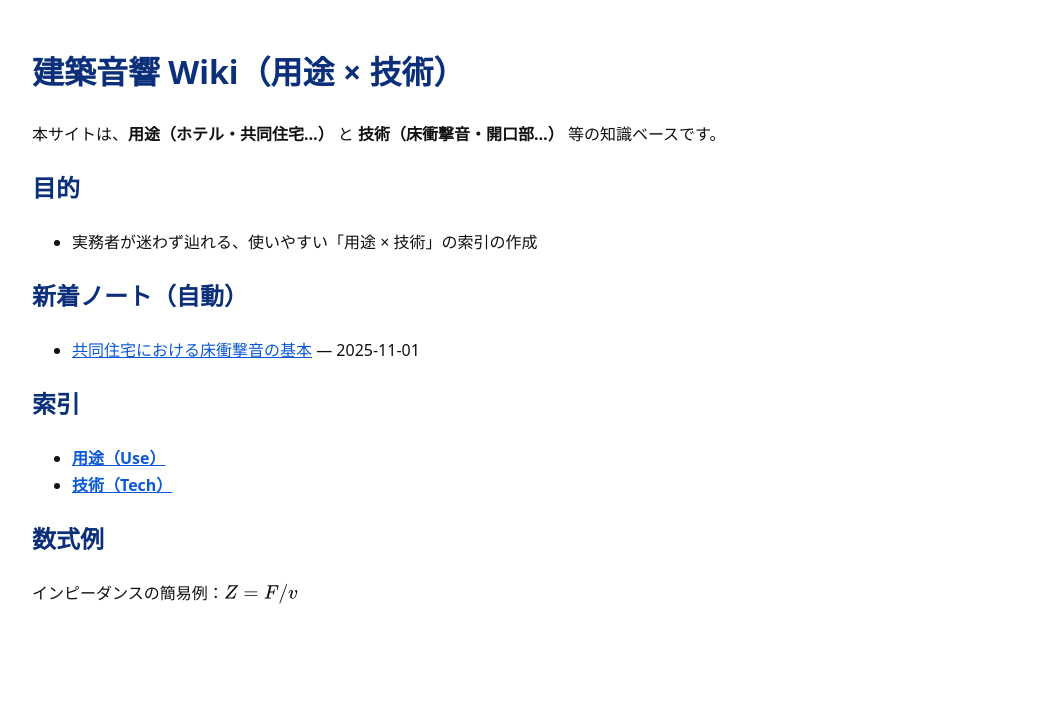
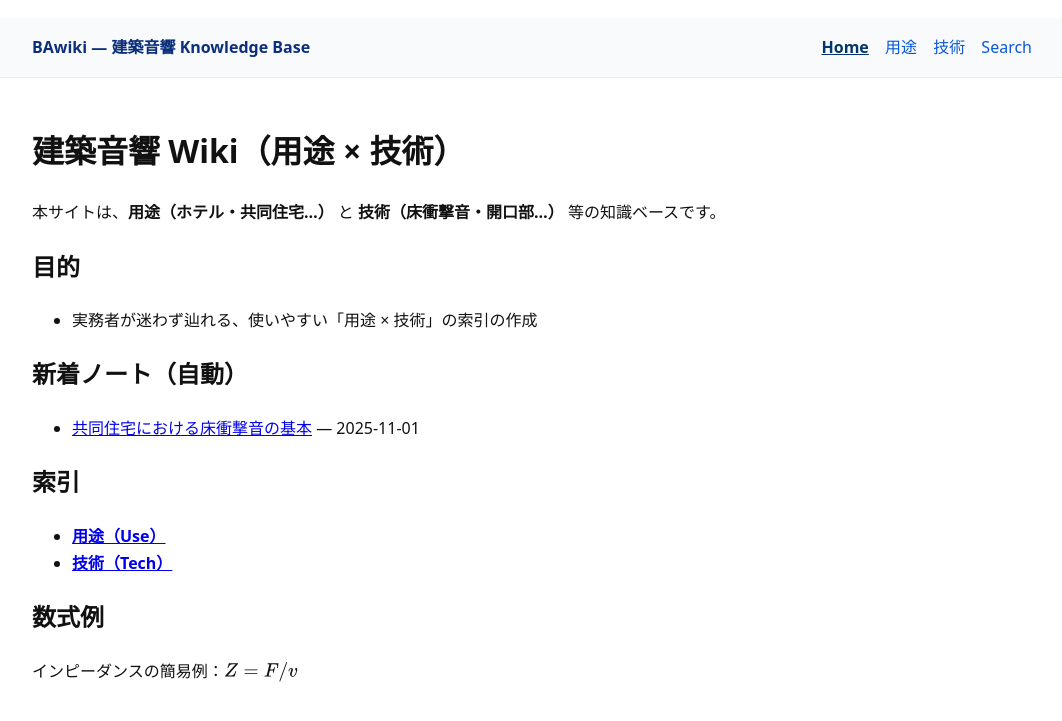
Before and after one commit to ssmhrkw/ssmhrkw-github.io_baw, a Jekyll site: the page built from index.md, in a window 1280 px wide. Shown: the top 721 px of the page, without its empty margins (108-1170 px from the left). Built offline with Jekyll 4.4.1, drawn with Linux system fonts in a browser that asks for light colours.

Commit message:
Update default.html

```diff
--- a/_layouts/default.html
+++ b/_layouts/default.html
@@ -5,16 +5,61 @@
   <title>{{ page.title | default: site.title }}</title>
   {% include head_custom.html %}
   <style>
-    body{font-family:system-ui,-apple-system,"Hiragino Kaku Gothic ProN","Noto Sans JP",sans-serif;margin:18px;line-height:1.7;color:#111}
-    h1,h2{color:#0b2f7a}
-    a{color:#0b58d6}
-    .container{max-width:1000px;margin:0 auto;padding:6px}
-    .meta {color:#666;font-size:0.95rem;margin-bottom:0.5rem;}
-    ul.notes {padding-left:1rem}
+/* layout base (確実に container を持たせる) */
+body{font-family:system-ui,-apple-system,"Hiragino Kaku Gothic ProN","Noto Sans JP",sans-serif;margin:18px;line-height:1.7;color:#111}
+.container{max-width:1000px;margin:0 auto;padding:6px}
+
+/* ナビ用 */
+.site-header{background:#f8fafc;border-bottom:1px solid #e6edf6;padding:10px 0;margin-bottom:18px}
+.nav-wrap{display:flex;align-items:center;justify-content:space-between;gap:12px}
+.brand{font-weight:700;color:#0b2f7a;text-decoration:none}
+.site-nav a{margin-left:12px;text-decoration:none;color:#0b58d6;font-weight:500}
+.site-nav a[aria-current="page"]{font-weight:700;text-decoration:underline;color:#05366b}
+
+@media (max-width:640px){
+  .nav-wrap{flex-direction:row;justify-content:space-between;gap:8px}
+  .site-nav a{margin-left:8px;font-size:0.95rem}
+  .site-nav{display:flex;flex-wrap:wrap;gap:6px}
+}
+
+/* skip link for keyboard users */
+.skip-link{
+  position: absolute;
+  left: -9999px;
+  top: auto;
+  width: 1px;
+  height: 1px;
+  overflow: hidden;
+}
+.skip-link:focus{
+  left: 8px;
+  top: 8px;
+  width: auto;
+  height: auto;
+  background:#fff;
+  padding:6px 10px;
+  border:1px solid #ddd;
+  z-index:1000;
+}
   </style>
 </head>
 <body>
-  <main class="container">
+  <a class="skip-link" href="#content">Skip to content</a>
+
+  <header class="site-header" role="banner">
+    <div class="nav-wrap container">
+      <a class="brand" href="{{ "/" | relative_url }}">{{ site.title | default: "BAwiki" }}</a>
+
+      <nav class="site-nav" role="navigation" aria-label="メインナビ">
+        <a href="{{ "/" | relative_url }}" {% if page.url == "/" or page.url == site.baseurl or page.url == site.baseurl | append: "/" %}aria-current="page"{% endif %}>Home</a>
+        <a href="{{ "/use/" | relative_url }}" {% if page.url contains '/use/' %}aria-current="page"{% endif %}>用途</a>
+        <a href="{{ "/tech/" | relative_url }}" {% if page.url contains '/tech/' %}aria-current="page"{% endif %}>技術</a>
+        <a href="{{ "/search/" | relative_url }}" {% if page.url contains '/search/' %}aria-current="page"{% endif %}>Search</a>
+      </nav>
+    </div>
+  </header>
+
+  <main id="content" class="container">
     {{ content }}
   </main>
 </body>
```
